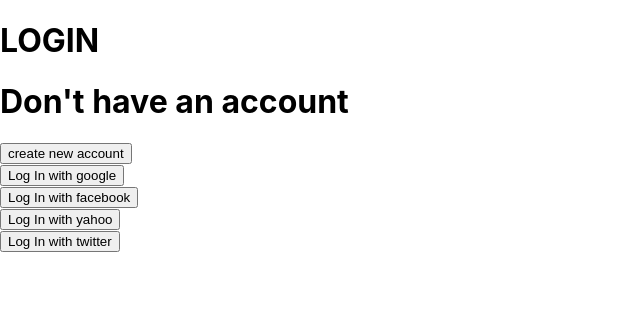
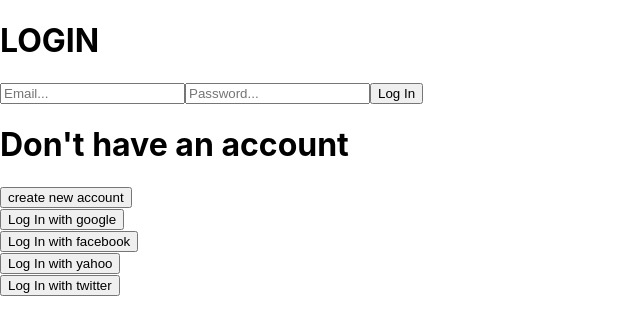
Before and after one commit to dawnstarX/PokeVault, a React (Create React App) app: page /auth/login in a window 1280 px wide. Shown: the top 334 px of the page, without its empty margins (0-640 px from the left). Built offline with nearby package versions, Linux system fonts and the light colour scheme; no server answers.

Commit message:
added siging with email and password

```diff
--- a/src/App.js
+++ b/src/App.js
@@ -1,6 +1,7 @@
 import "./App.css";
 import { BrowserRouter, Routes, Route } from "react-router-dom";
 import Login from "./components/Auth/Login";
+import Signup from "./components/Auth/Signup";
 import Home from "./components/Home";
 
 function App() {
@@ -9,6 +10,7 @@ function App() {
       <BrowserRouter>
         <Routes>
           <Route exact path="/" element={<Home />} />
+          <Route exact path="/auth/signup" element={<Signup />} />
           <Route exact path="/auth/login" element={<Login />} />
         </Routes>
       </BrowserRouter>
--- a/src/components/Auth/Login.jsx
+++ b/src/components/Auth/Login.jsx
@@ -1,14 +1,18 @@
-import React from "react";
+import { React, useState } from "react";
 import {
   GoogleAuthProvider,
   signInWithPopup,
   FacebookAuthProvider,
   OAuthProvider,
   TwitterAuthProvider,
+  signInWithEmailAndPassword,
 } from "firebase/auth";
 import { auth } from "../../utils/firebase";
 
 const Login = () => {
+  const [email, setEmail] = useState("");
+  const [password, setPassword] = useState("");
+
   //logging  in with google
   const GoogleProvider = new GoogleAuthProvider();
   //logging in with facebook
@@ -54,10 +58,32 @@ const Login = () => {
     }
   };
 
+  const EmailLogin = async () => {
+    try {
+      const result = await signInWithEmailAndPassword(auth, email, password);
+      console.log(result);
+    } catch (err) {
+      console.error(err);
+    }
+  };
+
   return (
     <>
       <div>
         <h1> LOGIN</h1>
+      </div>
+      <div>
+        <input
+          placeholder="Email..."
+          type="email"
+          onChange={(e) => setEmail(e.target.value)}
+        />
+        <input
+          placeholder="Password..."
+          type="password"
+          onChange={(e) => setPassword(e.target.value)}
+        />
+        <button onClick={EmailLogin}>Log In</button>
       </div>
       <div>
         <h1>Don't have an account</h1>
--- /dev/null
+++ b/src/components/Auth/Signup.jsx
@@ -0,0 +1,39 @@
+import { useState, React } from "react";
+import { createUserWithEmailAndPassword } from "firebase/auth";
+import { auth } from "../../utils/firebase";
+
+const Signup = () => {
+  const [email, setEmail] = useState("");
+  const [password, setPassword] = useState("");
+  const signinWithEmail = async () => {
+    try {
+      const result = await createUserWithEmailAndPassword(
+        auth,
+        email,
+        password
+      );
+      console.log(result);
+    } catch (err) {
+      console.error(err);
+    }
+  };
+  return (
+    <>
+      <div>
+        <input
+          placeholder="Email..."
+          type="email"
+          onChange={(e) => setEmail(e.target.value)}
+        />
+        <input
+          placeholder="Password..."
+          type="password"
+          onChange={(e) => setPassword(e.target.value)}
+        />
+        <button onClick={signinWithEmail}>Sign Up</button>
+      </div>
+    </>
+  );
+};
+
+export default Signup;
--- a/src/components/Home.jsx
+++ b/src/components/Home.jsx
@@ -1,20 +1,31 @@
 import React from "react";
 import { auth } from "../utils/firebase";
+import { signOut } from "firebase/auth";
 import { Link } from "react-router-dom";
 import { useAuthState } from "react-firebase-hooks/auth";
 
 const Home = () => {
   const [user, loading] = useAuthState(auth);
+  const logOut = async () => {
+    try {
+      await signOut(auth);
+    } catch (err) {
+      console.error(err);
+    }
+  };
   return (
     <>
       <div>Home</div>
       <ul>
         {!user && <Link to={"/auth/login"}>join now</Link>}
         {user && (
-          <Link to={"/dashbord"}>
-            {console.log(user)}
-            <img src={user.photoURL} alt={"user"} />{" "}
-          </Link>
+          <>
+            <Link to={"/dashbord"}>
+              {console.log(user)}
+              <img src={user.photoURL} alt={"user"} />{" "}
+            </Link>
+            <button onClick={logOut}>Log out</button>
+          </>
         )}
       </ul>
     </>
```
